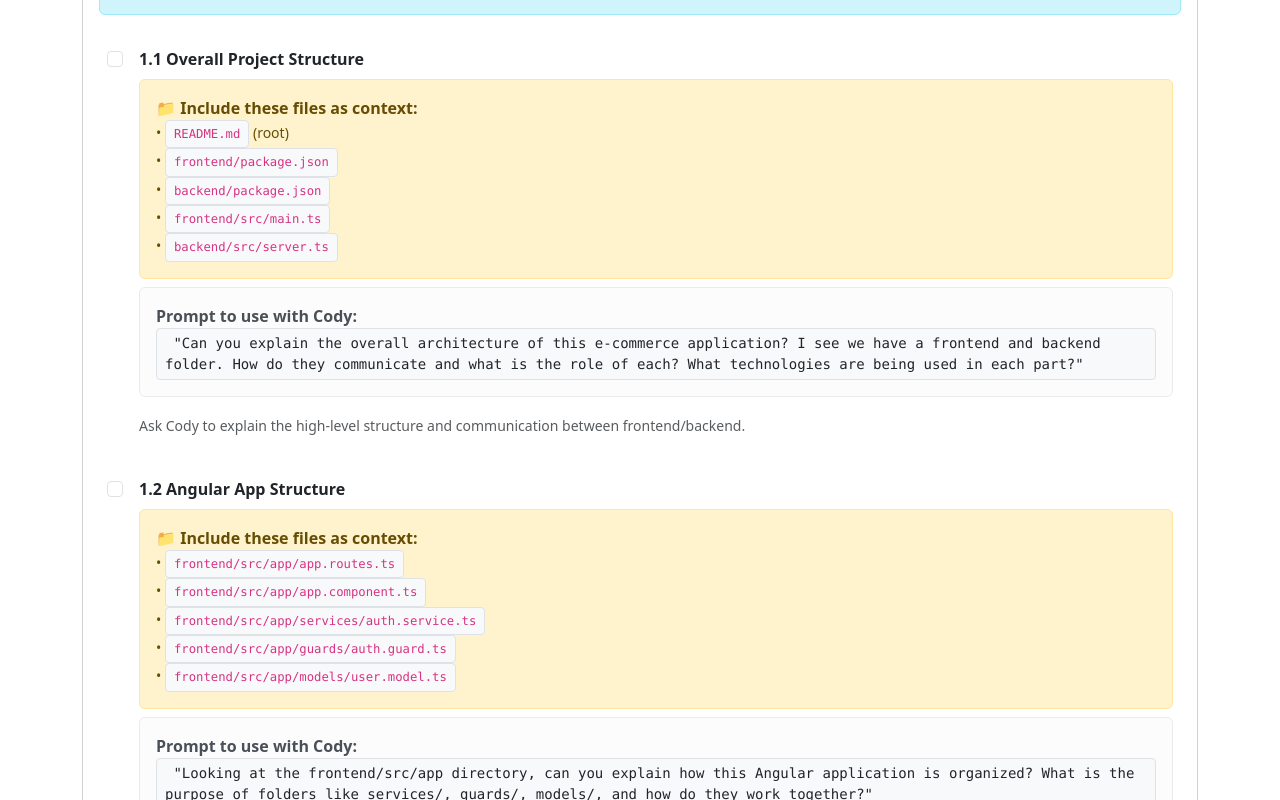
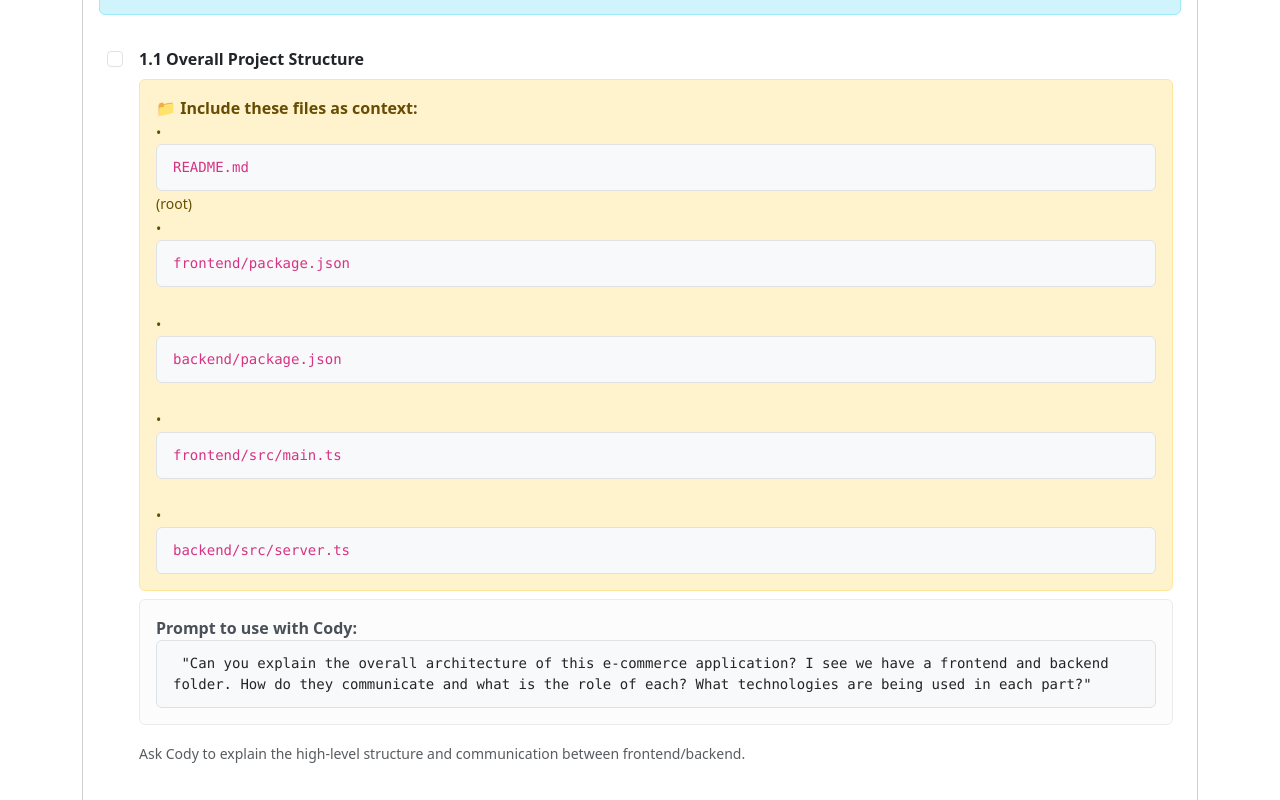
Before and after one commit to mshnjffr/e_commerce_store_v2, an Angular app in the folder frontend/: page /exercises in a window 1280 px wide. Shown: the part 640-1440 px from the top of the page. Built offline with nearby package versions, Linux system fonts and the light colour scheme.

Commit message:
Fix exercise display issues: improve code box flexibility and file list styling

```diff
--- a/frontend/src/app/exercises/exercises.component.css
+++ b/frontend/src/app/exercises/exercises.component.css
@@ -24,13 +24,16 @@
 
 .alert code {
   background-color: #f8f9fa;
-  padding: 0.25rem 0.5rem;
-  border-radius: 0.25rem;
+  padding: 0.75rem 1rem;
+  border-radius: 0.375rem;
   border: 1px solid #dee2e6;
-  display: inline-block;
-  max-width: 100%;
+  display: block;
+  width: 100%;
   white-space: pre-wrap;
   word-break: break-word;
+  line-height: 1.5;
+  font-size: 0.875rem;
+  overflow-wrap: break-word;
 }
 
 .card-header small {
@@ -129,3 +132,43 @@
     margin-bottom: 0.5rem;
   }
 }
+
+/* Make alert boxes more flexible */
+.alert {
+  word-wrap: break-word;
+  overflow-wrap: break-word;
+}
+
+.alert-light {
+  min-height: auto;
+  height: auto;
+}
+
+.alert-warning {
+  min-height: auto;
+  height: auto;
+}
+
+/* Ensure exercise items can expand */
+.exercise-item {
+  min-height: auto;
+  height: auto;
+}
+
+/* Better spacing for long prompts */
+.exercise-item .alert {
+  margin-bottom: 1rem;
+}
+
+.exercise-item .alert:last-child {
+  margin-bottom: 0.5rem;
+}
+
+/* Fix file list styling */
+.alert-warning small {
+  line-height: 1.6;
+}
+
+.alert-warning small br {
+  margin-bottom: 0.25rem;
+}
```
